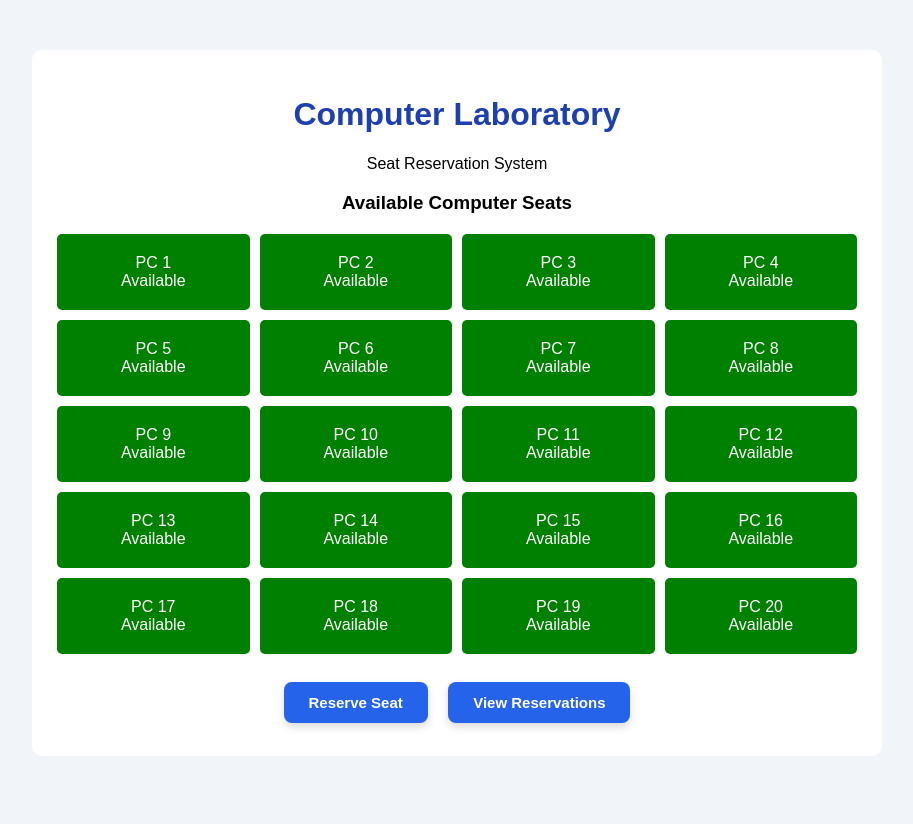
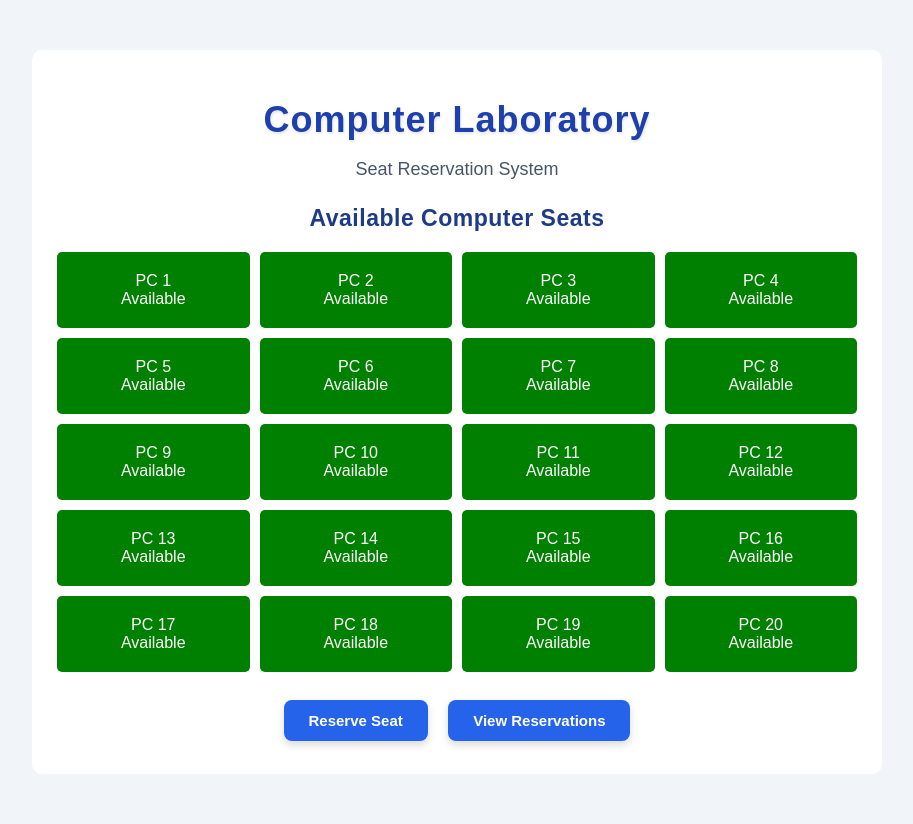
Before and after one commit to Dadk252/Codings, a PHP site: page /index.php in a window 1280 px wide. Shown: the whole page, without its empty margins (183-1096 px from the left). Before the commit the page ends 756 px from the top, so only its background shows below. Run offline with PHP 8.4, Linux system fonts and the light colour scheme.

Commit message:
add style

```diff
--- a/style.css
+++ b/style.css
@@ -125,3 +125,32 @@ a {
 .cancel:hover {
     background: #b91c1c;
 }
+
+
+/* Main Heading */
+h1 {
+    color: #1e40af;
+    font-size: 36px;
+    font-weight: bold;
+    letter-spacing: 1px;
+    margin-bottom: 12px;
+    text-shadow: 1px 2px 3px rgba(0,0,0,0.1);
+}
+
+/* Subtitle */
+p {
+    color: #475569;
+    font-size: 18px;
+    font-weight: 500;
+    margin-bottom: 25px;
+}
+
+/* Available Seats Heading */
+h3 {
+    color: #1e3a8a;
+    font-size: 23px;
+    font-weight: bold;
+    margin-top: 25px;
+    margin-bottom: 20px;
+    letter-spacing: 0.5px;
+}
```
